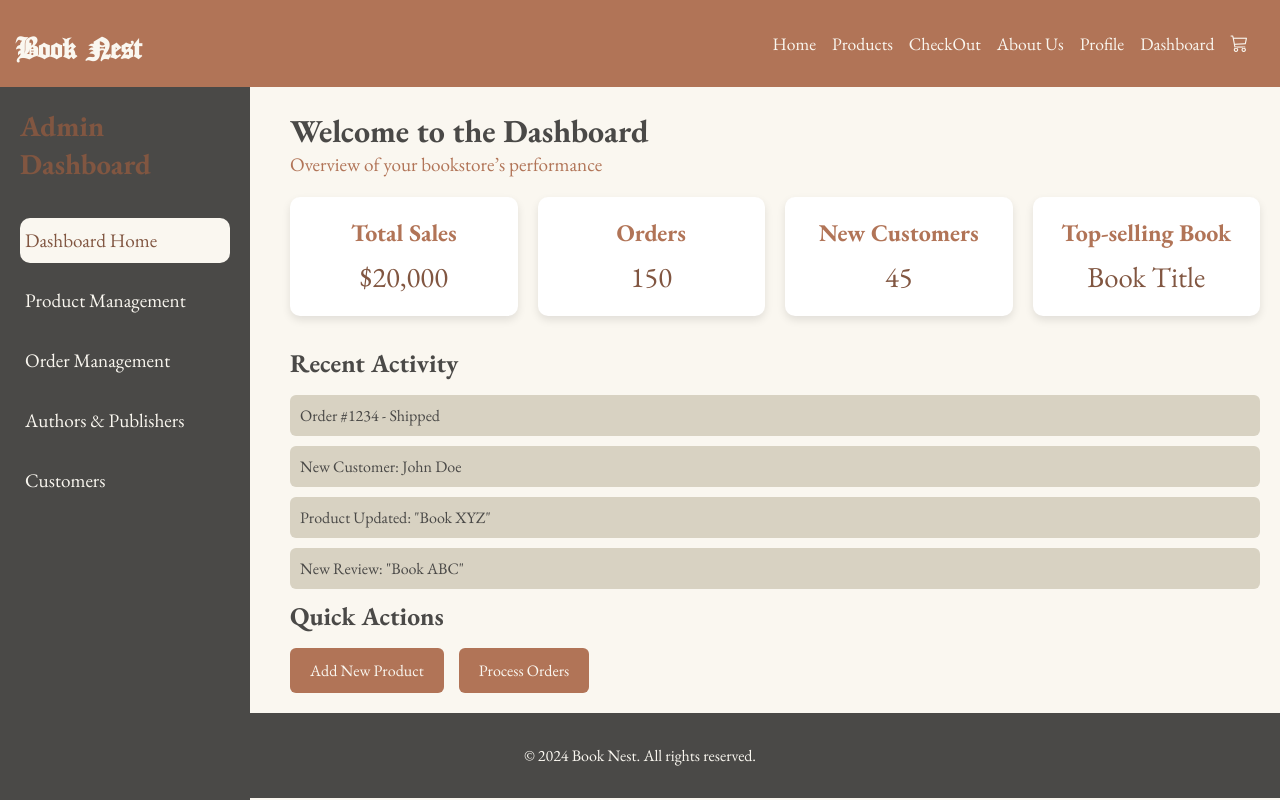
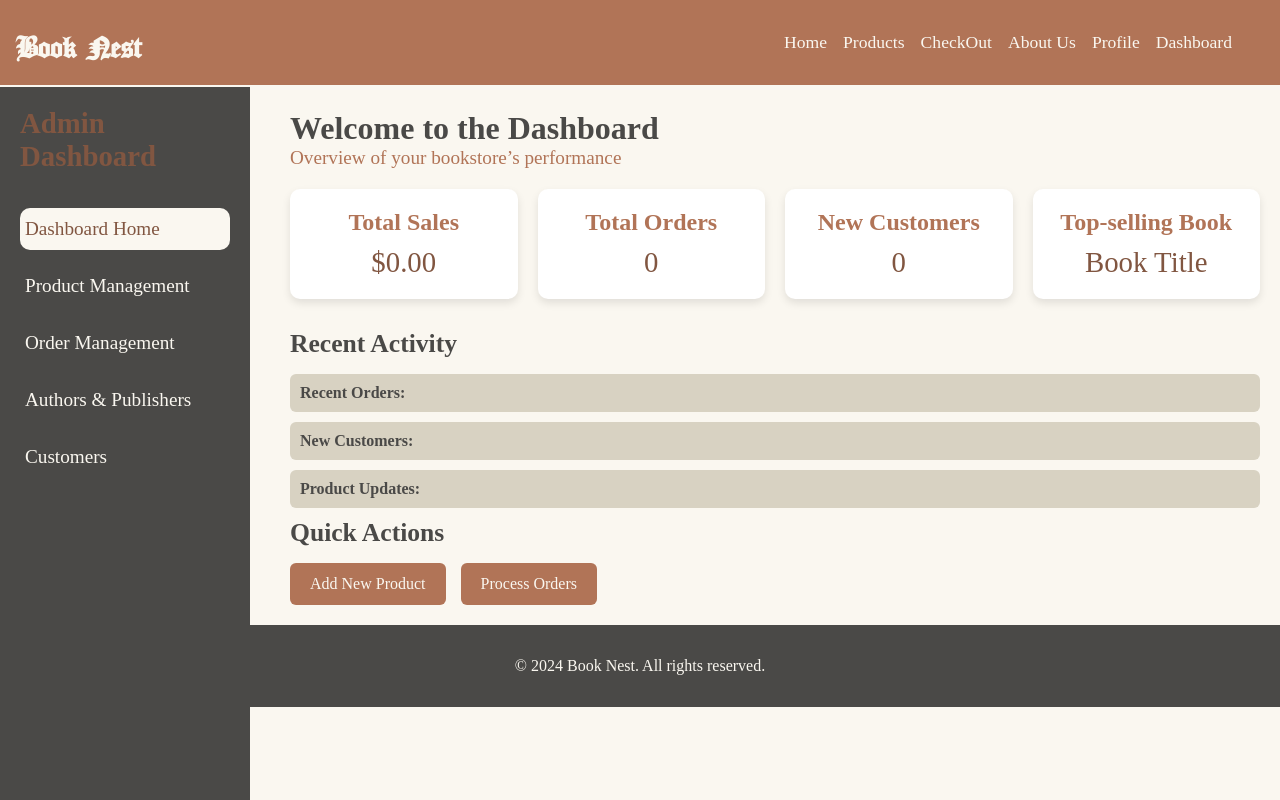
Before and after one commit to AliAgh123/BookNest, a PHP site: page /dashboardHome.php in a window 1280 px wide. Run offline with PHP 8.4, Linux system fonts and the light colour scheme; data that the repository does not hold is empty.

Commit message:
some fixes

```diff
--- a/authors&publishers.php
+++ b/authors&publishers.php
@@ -31,7 +31,7 @@ $result = mysqli_query($conn, $query);
     <link rel="stylesheet" href="style/malak_styles.css" />
 </head>
 <body class="dashboardBody">
-    <?php include 'header.php'?>
+    <?php include 'dashboardHeader.php'?>
 
     <div class="dashboardContainer">
         <aside class="sidebar" id="sidebar">
--- a/booknest.sql
+++ b/booknest.sql
@@ -50,3 +50,8 @@ CREATE TABLE order_items (
     FOREIGN KEY (order_id) REFERENCES orders(order_id),
     FOREIGN KEY (book_id) REFERENCES books(id)
 );
+CREATE TABLE admins (
+    id INT AUTO_INCREMENT PRIMARY KEY,
+    email VARCHAR(100) NOT NULL UNIQUE,
+    password VARCHAR(255) NOT NULL
+);
--- a/customersDashboard.php
+++ b/customersDashboard.php
@@ -38,7 +38,7 @@ $result = mysqli_query($conn, $query);
     </head>
     <body class="dashboardBody">
         <!-- Navbar -->
-        <?php include 'header.php' ?>
+        <?php include 'dashboardHeader.php' ?>
 
         <div class="dashboardContainer">
             <!-- Sidebar -->
--- /dev/null
+++ b/dashboardHeader.php
@@ -0,0 +1,41 @@
+<header>
+    <nav class="navbar" aria-label="Main Navigation">
+        <div class="leftSideNav">
+            <button
+                class="sidebar-toggle"
+                aria-expanded="false"
+                onclick="toggleSidebar()"
+            >
+                ☰
+            </button>
+            <h1 class="logo">Book Nest</h1>
+        </div>
+        <button
+            class="menu-toggle"
+            aria-label="Toggle Menu"
+            onclick="toggleMenu()"
+        >
+            ☰
+        </button>
+        <div class="nav-container">
+            <ul class="nav-menu">
+                <li><a href="index.php">Home</a></li>
+                <li><a href="products.php">Products</a></li>
+                <li><a href="akbar_checkOut.php">CheckOut</a></li>
+                <li><a href="About.php">About Us</a></li>
+                <li><a href="profile.php">Profile</a></li>
+                <li><a href="dashboardHome.php">Dashboard</a></li>
+                <li id="cart-container">
+                    <a href="akbar_cart.php" id="cart-page-link">
+                        <i class="bi bi-cart3"></i>
+                        <span
+                            id="cart-count"
+                            class="badge rounded-pill bg-danger hidden"
+                            >0</span
+                        >
+                    </a>
+                </li>
+            </ul>
+        </div>
+    </nav>
+</header>
--- a/dashboardHome.php
+++ b/dashboardHome.php
@@ -1,4 +1,44 @@
-<!-- --------------- Ali Abdel Ghaffar -------------------- -->
+<?php
+session_start();
+
+require 'connectDb.php';
+
+// Fetch recent orders
+$recent_orders_query = "SELECT orders.order_id, orders.order_date, users.full_name, orders.status
+                        FROM orders
+                        JOIN users ON orders.user_id = users.id
+                        ORDER BY orders.order_date DESC LIMIT 5";
+$recent_orders_result = $conn->query($recent_orders_query);
+
+// Fetch recent customers
+$recent_customers_query = "SELECT id, full_name, email
+                           FROM users WHERE user_type = 'reader' LIMIT 5";
+$recent_customers_result = $conn->query($recent_customers_query);
+
+// Fetch recent products
+$recent_products_query = "SELECT id, title, genre, price, format FROM books LIMIT 5";
+$recent_products_result = $conn->query($recent_products_query);
+
+// Fetch total sales
+$total_sales_query = "SELECT SUM(total_amount) AS total_sales
+                      FROM orders
+                      WHERE orders.status IN ('shipped', 'delivered')";
+$total_sales_result = $conn->query($total_sales_query);
+$total_sales = 0; // Default value
+if ($total_sales_result) {
+    $row = $total_sales_result->fetch_assoc();
+    $total_sales = $row['total_sales'] ?? 0;
+}
+
+// Fetch total orders
+$total_orders_query = "SELECT COUNT(*) AS total_orders FROM orders";
+$total_orders_result = $conn->query($total_orders_query);
+$total_orders = 0; // Default value
+if ($total_orders_result) {
+    $row = $total_orders_result->fetch_assoc();
+    $total_orders = $row['total_orders'] ?? 0;
+}
+?>
 
 <!DOCTYPE html>
 <html lang="en">
@@ -6,61 +46,11 @@
     <meta charset="UTF-8" />
     <meta name="viewport" content="width=device-width, initial-scale=1.0" />
     <title>Admin Dashboard Home</title>
-		<link rel="preconnect" href="https://fonts.googleapis.com" />
-		<link rel="preconnect" href="https://fonts.gstatic.com" crossorigin />
-		<link
-			href="https://fonts.googleapis.com/css2?family=EB+Garamond:ital,wght@0,400..800;1,400..800&display=swap"
-			rel="stylesheet"
-		/>
-		<link
-			href="https://cdn.jsdelivr.net/npm/bootstrap-icons/font/bootstrap-icons.css"
-			rel="stylesheet"
-		/>
     <link rel="stylesheet" href="style/dashboardStyle.css" />
     <link rel="stylesheet" href="style/malak_styles.css" />
 </head>
 <body class="dashboardBody">
-		<header>
-			<nav class="navbar" aria-label="Main Navigation">
-				<div class="leftSideNav">
-					<button
-						class="sidebar-toggle"
-						aria-expanded="false"
-						onclick="toggleSidebar()"
-					>
-						☰
-					</button>
-					<h1 class="logo">Book Nest</h1>
-				</div>
-				<button
-					class="menu-toggle"
-					aria-label="Toggle Menu"
-					onclick="toggleMenu()"
-				>
-					☰
-				</button>
-				<div class="nav-container">
-					<ul class="nav-menu">
-						<li><a href="index.php">Home</a></li>
-						<li><a href="products.php">Products</a></li>
-						<li><a href="akbar_checkOut.php">CheckOut</a></li>
-						<li><a href="About.php">About Us</a></li>
-						<li><a href="profile.php">Profile</a></li>
-						<li><a href="dashboardHome.php">Dashboard</a></li>
-						<li id="cart-container">
-							<a href="akbar_cart.php" id="cart-page-link">
-								<i class="bi bi-cart3"></i>
-								<span
-									id="cart-count"
-									class="badge rounded-pill bg-danger hidden"
-									>0</span
-								>
-							</a>
-						</li>
-					</ul>
-				</div>
-			</nav>
-		</header>
+    <?php include "dashboardHeader.php" ?>
     <div class="dashboardContainer">
         <aside class="sidebar" id="sidebar">
             <h2>Admin Dashboard</h2>
@@ -73,27 +63,25 @@
             </nav>
         </aside>
         <div class="rightSideDashboard">
-
             <main class="content">
-
                 <header class="title-header">
                     <h1>Welcome to the Dashboard</h1>
                     <p>Overview of your bookstore’s performance</p>
                 </header>
 
-
+                <!-- Summary Cards -->
                 <section class="summary-cards">
                     <div class="card">
                         <h3>Total Sales</h3>
-							<p>$20,000</p>
+                        <p>$<?php echo number_format($total_sales, 2); ?></p>
                     </div>
                     <div class="card">
-							<h3>Orders</h3>
-							<p>150</p>
+                        <h3>Total Orders</h3>
+                        <p><?php echo $total_orders; ?></p>
                     </div>
                     <div class="card">
                         <h3>New Customers</h3>
-							<p>45</p>
+                        <p><?php echo $recent_customers_result->num_rows; ?></p>
                     </div>
                     <div class="card">
                         <h3>Top-selling Book</h3>
@@ -101,29 +89,52 @@
                     </div>
                 </section>
 
-
+                <!-- Recent Activity -->
                 <section class="recent-activity">
                     <h2>Recent Activity</h2>
                     <ul>
-							<li>Order #1234 - Shipped</li>
-							<li>New Customer: John Doe</li>
-							<li>Product Updated: "Book XYZ"</li>
-							<li>New Review: "Book ABC"</li>
+                        <!-- Recent Orders -->
+                        <li><strong>Recent Orders:</strong></li>
+                        <?php while ($order = $recent_orders_result->fetch_assoc()) { ?>
+                            <li>
+                                Order #<?php echo $order['order_id']; ?> -
+                                Customer: <?php echo $order['full_name']; ?> -
+                                Status: <?php echo ucfirst($order['status']); ?> -
+                                Date: <?php echo date("F j, Y", strtotime($order['order_date'])); ?>
+                            </li>
+                        <?php } ?>
+
+                        <!-- Recent Customers -->
+                        <li><strong>New Customers:</strong></li>
+                        <?php while ($customer = $recent_customers_result->fetch_assoc()) { ?>
+                            <li>
+                                Customer: <?php echo $customer['full_name']; ?> -
+                                Email: <?php echo $customer['email']; ?>
+                            </li>
+                        <?php } ?>
+
+                        <!-- Recent Products -->
+                        <li><strong>Product Updates:</strong></li>
+                        <?php while ($product = $recent_products_result->fetch_assoc()) { ?>
+                            <li>
+                                Product: <?php echo $product['title']; ?> -
+                                Genre: <?php echo $product['genre']; ?> -
+                                Price: $<?php echo number_format($product['price'], 2); ?> -
+                                Format: <?php echo $product['format']; ?>
+                            </li>
+                        <?php } ?>
                     </ul>
                 </section>
 
+                <!-- Quick Actions -->
                 <section class="quick-actions">
                     <h2>Quick Actions</h2>
                     <div class="action-buttons">
                         <a href="./productManagement.php">
-								<button>
-									Add New Product
-								</button>
+                            <button>Add New Product</button>
                         </a>
                         <a href="./orderManagement.php">
-								<button>
-									Process Orders
-								</button>
+                            <button>Process Orders</button>
                         </a>
                     </div>
                 </section>
@@ -132,6 +143,5 @@
     </div>
     <?php include "footer.php" ?>
 	<script src="js/dashboard.js"></script>
-		<script src="js/nav.js"></script>
 </body>
 </html>
--- a/footer.php
+++ b/footer.php
@@ -1,3 +1,4 @@
 <footer>
         <p>&copy; 2024 Book Nest. All rights reserved.</p>
-    </footer>
+</footer>
+<script src="js/nav.js"></script>
--- a/orderManagement.php
+++ b/orderManagement.php
@@ -40,7 +40,7 @@ $result = $conn->query($sql);
     <link rel="stylesheet" href="style/malak_styles.css" />
 </head>
 <body class="dashboardBody">
-    <?php include "header.php" ?>
+    <?php include "dashboardHeader.php" ?>
     <div class="dashboardContainer">
         <aside class="sidebar" id="sidebar">
             <h2>Admin Dashboard</h2>
@@ -122,7 +122,6 @@ $result = $conn->query($sql);
     </div>
 	<?php include "footer.php" ?>
     <script src="js/dashboard.js"></script>
-    <script src="js/nav.js"></script>
 </body>
 </html>
 
--- a/productManagement.php
+++ b/productManagement.php
@@ -104,7 +104,7 @@ $books_result = mysqli_query($conn, $books_query);
     <link rel="stylesheet" href="style/malak_styles.css" />
 </head>
 <body class="dashboardBody">
-        <?php include 'header.php'; ?>
+        <?php include 'dashboardHeader.php'; ?>
 
     <div class="dashboardContainer">
         <aside class="sidebar" id="sidebar">
@@ -217,7 +217,6 @@ $books_result = mysqli_query($conn, $books_query);
     <?php include "footer.php" ?>
 
     <script src="js/dashboard.js"></script>
-    <script src="js/nav.js"></script>
     <script>
         function confirmDelete(bookId) {
             if (confirm("Are you sure you want to delete this product?")) {
--- a/profile.php
+++ b/profile.php
@@ -122,11 +122,14 @@ if ($_SERVER['REQUEST_METHOD'] == 'POST') {
                         </select>
 
                         <button type="submit" class="save-btn">Save Changes</button>
+                        <a href="./logout.php">
+                            <button class="save-btn">Log out</button>
+                        </a>
+
                     </form>
                 </div>
             </div>
         </div>
         <?php include "footer.php" ?>
-        <script src="js/nav.js"></script>
     </body>
 </html>
```
Also changed, not shown: scratch.html (deleted, +0 -80 lines). Lines whose indentation alone changed are shown as unchanged.
